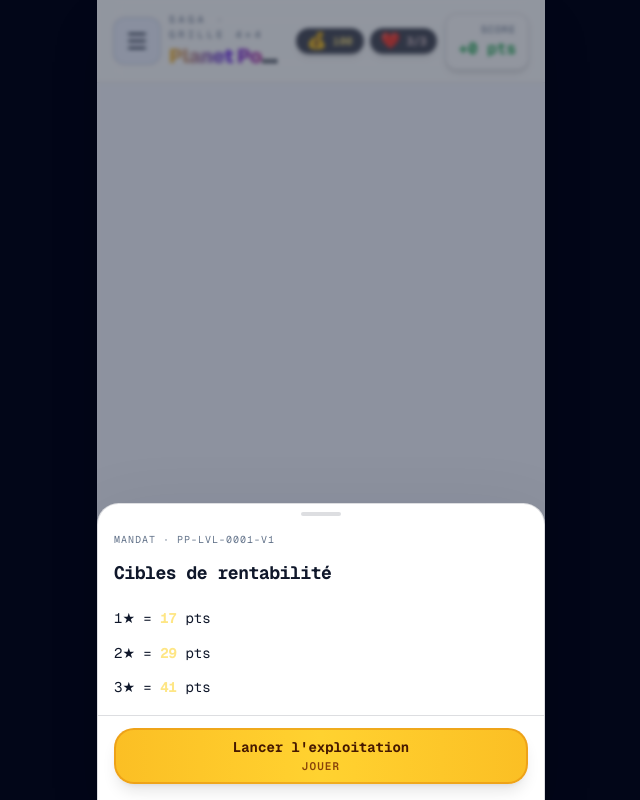
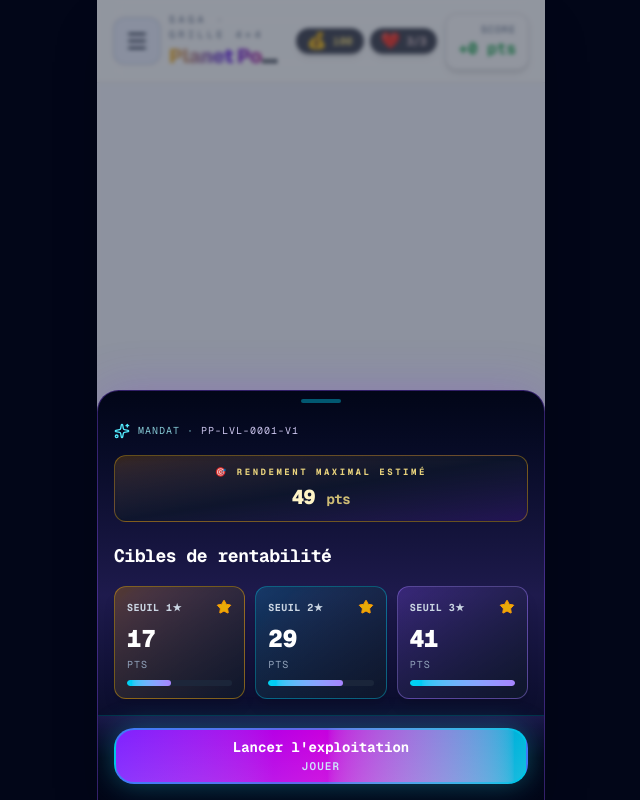
Before and after one commit to remvalet-arch/planetponzi, a Next.js app: page /level/1 in a window 1280 px wide. Shown: the whole page, without its empty margins (319-959 px from the left). Built offline with nearby package versions, Linux system fonts and the light colour scheme; no server answers.

Commit message:
feat: Sprint 1 - Polish UI, Animations, Auto-scroll et Briefing Glow-up
Made-with: Cursor

```diff
--- a/src/components/onboarding/GameEntryFlow.tsx
+++ b/src/components/onboarding/GameEntryFlow.tsx
@@ -1,17 +1,19 @@
 "use client";
 
-import { useCallback } from "react";
+import { useCallback, useMemo } from "react";
 import { motion } from "framer-motion";
+import { Sparkles, Star } from "lucide-react";
 
 import { BottomSheetShell } from "@/src/components/ui/BottomSheetShell";
 import { markRulesFirstVisitDone } from "@/src/components/ui/RulesModal";
 import { useAppStrings } from "@/src/lib/i18n/useAppStrings";
 import { getLevelById } from "@/src/lib/levels";
+import { estimateMaxScore } from "@/src/lib/solver";
 import { markTutorialCompleted } from "@/src/lib/onboarding-flags";
 import { useLevelRunStore } from "@/src/store/useLevelRunStore";
 
 const thumbPad =
-  "pb-[max(1rem,env(safe-area-inset-bottom))] pt-3 px-4 border-t border-pp-border-strong bg-pp-surface/95 backdrop-blur-sm";
+  "border-t border-cyan-500/25 bg-gradient-to-t from-slate-950 via-slate-950 to-indigo-950/90 pb-[max(1rem,env(safe-area-inset-bottom))] pt-3 px-4 backdrop-blur-md";
 
 type GameEntryFlowProps = {
   /** Afficher le flux (mandat prêt, exploitation pas encore lancée). */
@@ -31,6 +33,11 @@ export function GameEntryFlow({ open }: GameEntryFlowProps) {
   const sheetOpen = open && lockedSeed !== seed;
   const def = levelId > 0 ? getLevelById(levelId) : undefined;
 
+  const maxEstimated = useMemo(() => {
+    if (!def) return null;
+    return estimateMaxScore(def.seed, def.deckChallengeLevel ?? 0);
+  }, [def]);
+
   const handlePlay = useCallback(() => {
     markRulesFirstVisitDone();
     markTutorialCompleted();
@@ -41,13 +48,18 @@ export function GameEntryFlow({ open }: GameEntryFlowProps) {
     <div className={thumbPad}>
       <motion.button
         type="button"
-        whileTap={{ scale: 0.92 }}
+        whileTap={{ scale: 0.96 }}
         onClick={handlePlay}
         disabled={!def}
-        className="pp-tap-bounce flex min-h-14 w-full flex-col items-center justify-center gap-0.5 rounded-pp-xl border-2 border-pp-gold-dark/40 bg-gradient-to-r from-pp-gold via-amber-300 to-pp-gold px-4 font-mono text-sm font-bold text-amber-950 shadow-lg transition-[filter] hover:brightness-105 focus-visible:outline focus-visible:outline-2 focus-visible:outline-offset-2 focus-visible:outline-pp-accent/50 disabled:cursor-not-allowed disabled:opacity-50"
+        className="pp-tap-bounce relative flex min-h-14 w-full flex-col items-center justify-center gap-0.5 overflow-hidden rounded-pp-xl border-2 border-cyan-400/50 bg-gradient-to-r from-violet-600 via-fuchsia-600 to-cyan-500 px-4 font-mono text-sm font-bold text-white shadow-[0_0_28px_rgb(34_211_238/0.35)] transition-[filter] hover:brightness-110 focus-visible:outline focus-visible:outline-2 focus-visible:outline-offset-2 focus-visible:outline-cyan-300/70 disabled:cursor-not-allowed disabled:opacity-45"
       >
-        <span>{t.entryFlow.cta}</span>
-        <span className="text-[11px] font-semibold uppercase tracking-widest text-amber-900/90">
+        <motion.span
+          className="pointer-events-none absolute inset-0 bg-gradient-to-t from-white/20 to-transparent"
+          animate={{ opacity: [0.2, 0.45, 0.2] }}
+          transition={{ duration: 2.2, repeat: Number.POSITIVE_INFINITY, ease: "easeInOut" }}
+        />
+        <span className="relative">{t.entryFlow.cta}</span>
+        <span className="relative text-[11px] font-semibold uppercase tracking-widest text-cyan-100/90">
           {t.entryFlow.ctaSub}
         </span>
       </motion.button>
@@ -60,43 +72,84 @@ export function GameEntryFlow({ open }: GameEntryFlowProps) {
       onClose={() => {}}
       closeOnBackdropPress={false}
       backdropClassName="!z-[285]"
-      panelClassName="!max-h-[min(92dvh,720px)] flex flex-col overflow-hidden border-t border-pp-border-strong bg-pp-surface"
+      panelClassName="!max-h-[min(92dvh,720px)] flex flex-col overflow-hidden border-t border-x border-violet-500/35 bg-gradient-to-b from-slate-950 via-indigo-950 to-slate-950 text-slate-100 shadow-[0_0_48px_rgb(124_58_237/0.25)]"
       footer={footer}
+      handleClassName="bg-cyan-400/40"
     >
-      <div className="flex min-h-0 flex-1 flex-col overflow-y-auto overscroll-y-contain px-4 pb-4 pt-4">
-        <p className="font-mono text-[10px] uppercase tracking-widest text-pp-text-dim">
-          {t.entryFlow.mandate} · {seed || "—"}
-        </p>
+      <div className="flex min-h-0 flex-1 flex-col overflow-y-auto overscroll-y-contain px-4 pb-4 pt-5">
+        <div className="flex items-center gap-2">
+          <Sparkles className="size-4 shrink-0 text-cyan-300" strokeWidth={2} aria-hidden />
+          <p className="font-mono text-[10px] uppercase tracking-widest text-cyan-200/80">
+            {t.entryFlow.mandate} · <span className="text-violet-200/90">{seed || "—"}</span>
+          </p>
+        </div>
+
+        {maxEstimated != null ? (
+          <motion.div
+            initial={{ opacity: 0, y: 8 }}
+            animate={{ opacity: 1, y: 0 }}
+            transition={{ duration: 0.35, ease: [0.22, 1, 0.36, 1] }}
+            className="mt-4 rounded-xl border border-amber-400/35 bg-gradient-to-br from-amber-500/20 via-slate-900/80 to-violet-900/30 px-3 py-2.5 shadow-inner"
+          >
+            <p className="text-center font-mono text-[9px] font-bold uppercase tracking-[0.28em] text-amber-200/90">
+              🎯 {t.entryFlow.maxEstimatedLabel}
+            </p>
+            <p className="mt-1 text-center font-mono text-xl font-black tabular-nums tracking-tight text-amber-100">
+              {maxEstimated} <span className="text-sm font-bold text-amber-200/80">{t.entryFlow.ptsSuffix}</span>
+            </p>
+          </motion.div>
+        ) : null}
+
         <h2
           id="entry-flow-title"
-          className="mt-3 font-mono text-lg font-bold tracking-tight text-pp-text"
+          className="mt-5 font-mono text-lg font-bold tracking-tight text-white"
         >
           {t.entryFlow.objectives}
         </h2>
 
         {def ? (
-          <ul
-            className="mt-5 space-y-3 font-mono text-sm leading-relaxed text-pp-text"
+          <div
+            className="mt-4 grid grid-cols-1 gap-2.5 sm:grid-cols-3"
             aria-label={t.entryFlow.objectives}
           >
-            <li>
-              1★ ={" "}
-              <span className="font-bold tabular-nums text-amber-200">{def.stars.one}</span>{" "}
-              {t.entryFlow.ptsSuffix}
-            </li>
-            <li>
-              2★ ={" "}
-              <span className="font-bold tabular-nums text-amber-200">{def.stars.two}</span>{" "}
-              {t.entryFlow.ptsSuffix}
-            </li>
-            <li>
-              3★ ={" "}
-              <span className="font-bold tabular-nums text-amber-200">{def.stars.three}</span>{" "}
-              {t.entryFlow.ptsSuffix}
-            </li>
-          </ul>
+            {[
+              { k: "1" as const, label: t.entryFlow.starCard1, pts: def.stars.one, hue: "from-amber-500/25 to-slate-900/90 border-amber-400/40" },
+              { k: "2" as const, label: t.entryFlow.starCard2, pts: def.stars.two, hue: "from-cyan-500/20 to-slate-900/90 border-cyan-400/35" },
+              { k: "3" as const, label: t.entryFlow.starCard3, pts: def.stars.three, hue: "from-violet-500/25 to-slate-900/90 border-violet-400/40" },
+            ].map((row, i) => (
+              <motion.div
+                key={row.k}
+                initial={{ opacity: 0, y: 10 }}
+                animate={{ opacity: 1, y: 0 }}
+                transition={{ delay: 0.08 + i * 0.07, duration: 0.35, ease: [0.22, 1, 0.36, 1] }}
+                className={`relative overflow-hidden rounded-xl border bg-gradient-to-br ${row.hue} px-3 py-3 shadow-lg`}
+              >
+                <div className="flex items-center justify-between gap-2">
+                  <span className="font-mono text-[10px] font-bold uppercase tracking-wider text-slate-300">
+                    {row.label}
+                  </span>
+                  <Star className="size-4 shrink-0 fill-amber-400/90 text-amber-500" strokeWidth={1.5} aria-hidden />
+                </div>
+                <p className="mt-2 font-mono text-2xl font-black tabular-nums text-white">{row.pts}</p>
+                <p className="mt-0.5 font-mono text-[10px] uppercase tracking-widest text-slate-400">
+                  {t.entryFlow.ptsSuffix}
+                </p>
+                <div
+                  className="mt-2 h-1.5 overflow-hidden rounded-full bg-slate-800/80"
+                  aria-hidden
+                >
+                  <motion.div
+                    className="h-full rounded-full bg-gradient-to-r from-cyan-400 to-violet-400"
+                    initial={{ width: "0%" }}
+                    animate={{ width: `${Math.min(100, (row.pts / Math.max(def.stars.three, 1)) * 100)}%` }}
+                    transition={{ delay: 0.25 + i * 0.08, duration: 0.55, ease: [0.22, 1, 0.36, 1] }}
+                  />
+                </div>
+              </motion.div>
+            ))}
+          </div>
         ) : (
-          <p className="mt-5 font-mono text-sm text-pp-text-muted">{t.entryFlow.loading}</p>
+          <p className="mt-5 font-mono text-sm text-slate-400">{t.entryFlow.loading}</p>
         )}
       </div>
     </BottomSheetShell>
--- a/src/lib/i18n/strings.ts
+++ b/src/lib/i18n/strings.ts
@@ -68,6 +68,10 @@ export const strings = {
       cta: "Lancer l'exploitation",
       ctaSub: "Jouer",
       loading: "Chargement du mandat…",
+      maxEstimatedLabel: "Rendement maximal estimé",
+      starCard1: "Seuil 1★",
+      starCard2: "Seuil 2★",
+      starCard3: "Seuil 3★",
     },
     leaderboard: {
       empty: "Aucune donnée pour l’instant. Terminez des niveaux pour apparaître ici.",
@@ -91,6 +95,8 @@ export const strings = {
     endScreen: {
       insufficientTitle: "Rendement Insuffisant",
       insufficientBody: "Une vie a été déduite.",
+      optimalBanner: "RENDEMENT OPTIMAL ATTEINT !",
+      coinsEarned: (n: number) => `+${n} 💰`,
     },
     energy: {
       kicker: "Énergie",
@@ -172,6 +178,10 @@ export const strings = {
       cta: "Start extraction",
       ctaSub: "Play",
       loading: "Loading mandate…",
+      maxEstimatedLabel: "Estimated max yield",
+      starCard1: "1★ target",
+      starCard2: "2★ target",
+      starCard3: "3★ target",
     },
     leaderboard: {
       empty: "No entries yet. Finish levels to show up here.",
@@ -195,6 +205,8 @@ export const strings = {
     endScreen: {
       insufficientTitle: "Insufficient yield",
       insufficientBody: "A life was lost.",
+      optimalBanner: "OPTIMAL YIELD ACHIEVED!",
+      coinsEarned: (n: number) => `+${n} 💰`,
     },
     energy: {
       kicker: "Energy",
```
Also changed, not shown: src/components/game/EndScreen.tsx (+44 -2 lines), src/components/map/LevelMap.tsx (+34 -12 lines), 1 other file (tests, documents, lock files or other folders).
